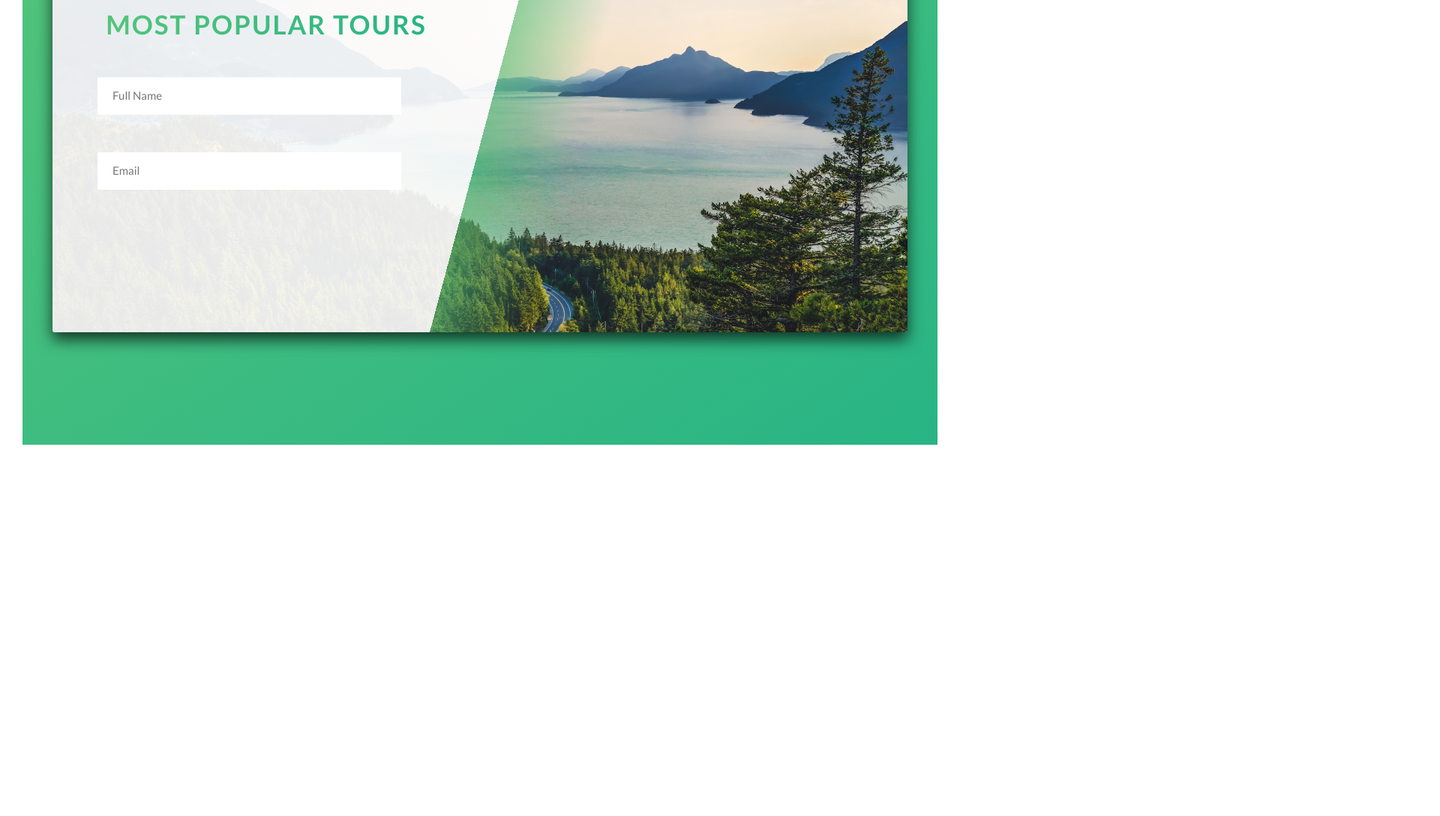
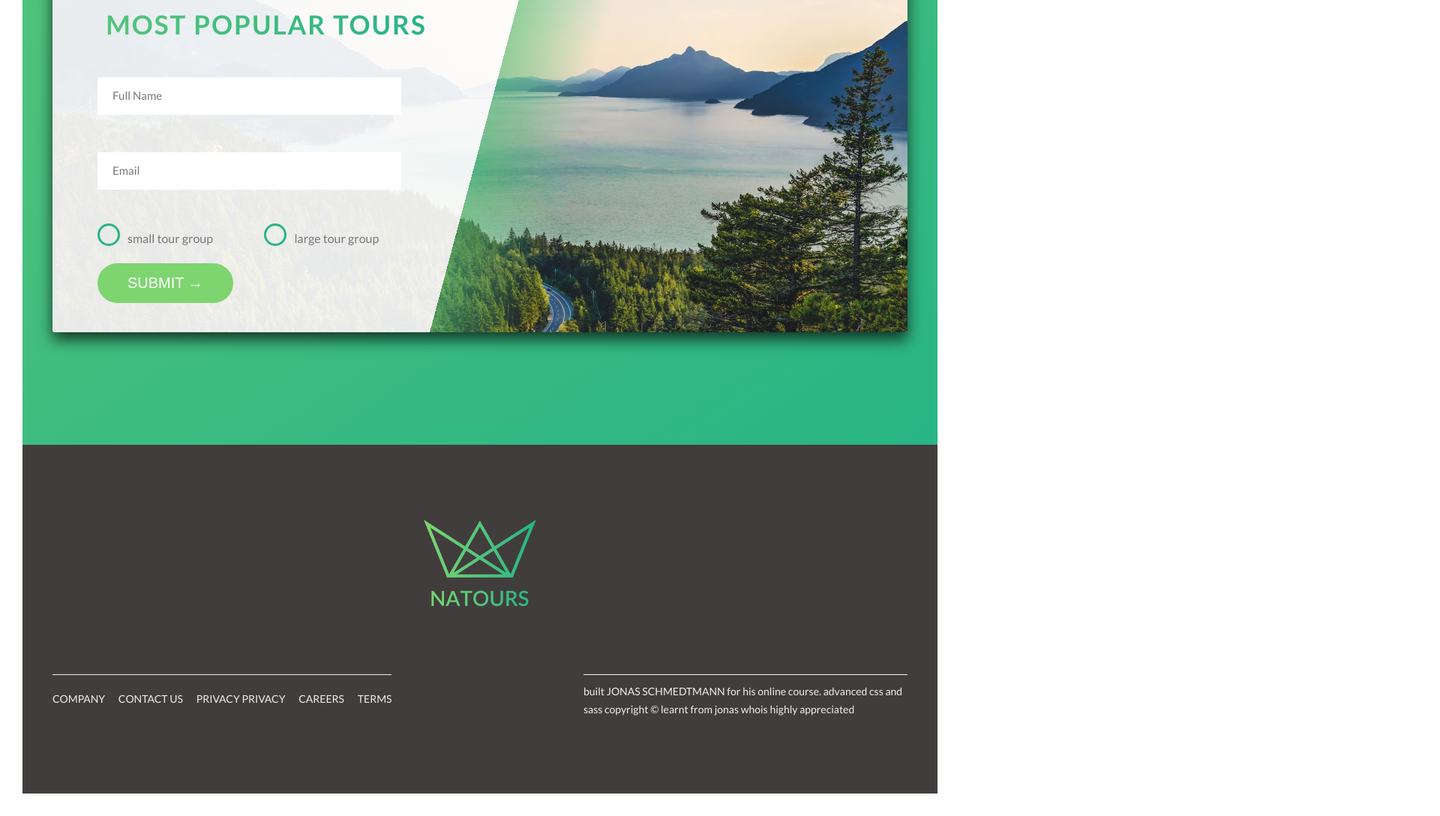
Before and after one commit to TEECOD3/Natours, a website: page index.html in a window 1280 px wide. Shown: the part 4622-5710 px from the top of the page at 75% size, 1920 px wide, since content can reach past the window. Before the commit the page ends 5245 px from the top, so only its background shows below. Drawn offline with Linux system fonts and the light colour scheme.

Commit message:
feat:addedthe footer section

```diff
--- a/index.html
+++ b/index.html
@@ -344,11 +344,86 @@
 
                   <label class="form__label" for="Email">Email</label>
                 </div>
+
+                <div class="form__group">
+                  <div class="form__radio-group">
+                    <input
+                      type="radio"
+                      class="form__radio-input"
+                      id="small"
+                      name="size"
+                    />
+                    <label for="small" class="form__radio-label">
+                      <span class="form__radio-button"></span>
+                      small tour group</label
+                    >
+                  </div>
+
+                  <div class="form__radio-group">
+                    <input
+                      type="radio"
+                      class="form__radio-input"
+                      id="large"
+                      name="size"
+                    />
+                    <label for="large" class="form__radio-label">
+                      <span class="form__radio-button"></span>
+                      large tour group</label
+                    >
+                  </div>
+                </div>
+                <div class="form__group">
+                  <button class="btn btn--green u-margin-bottom-small">
+                    submit &rarr;
+                  </button>
+                </div>
               </form>
             </div>
           </div>
         </div>
       </section>
+
+      <footer class="footer">
+        <div class="footer__logo-box">
+          <img
+            src="img/logo-green-2x.png"
+            alt="full footer logo"
+            class="footer__logo"
+          />
+        </div>
+
+        <div class="row">
+          <div class="col-1-of-2">
+            <div class="footer__navigation">
+              <ul class="footer__list">
+                <li class="footer__item">
+                  <a href="" class="footer__link">company</a>
+                </li>
+                <li class="footer__item">
+                  <a href="" class="footer__link">contact us</a>
+                </li>
+                <li class="footer__item">
+                  <a href="" class="footer__link">privacy privacy</a>
+                </li>
+                <li class="footer__item">
+                  <a href="" class="footer__link">careers</a>
+                </li>
+                <li class="footer__item">
+                  <a href="" class="footer__link">terms</a>
+                </li>
+              </ul>
+            </div>
+          </div>
+          <div class="col-1-of-2">
+            <p class="footer__copyright">
+              built
+              <a href="#" class="footer__link">jonas schmedtmann</a> for his
+              online course. advanced css and sass copyright &copy; learnt from
+              jonas whois highly appreciated
+            </p>
+          </div>
+        </div>
+      </footer>
     </div>
     <!--
    <section class="grid-test">
--- a/sass/base/_utility.scss
+++ b/sass/base/_utility.scss
@@ -1,19 +1,19 @@
 .u-center-text {
-  text-align: center;
+  text-align: center !important;
 }
 
 .u-margin-bottom-big {
-  margin-bottom: 8rem;
+  margin-bottom: 8rem !important;
 }
 
 .u-margin-bottom-medium {
-  margin-bottom: 4rem;
+  margin-bottom: 4rem !important;
 }
 
 .u-margin-bottom-small {
-  margin-bottom: 1.5rem;
+  margin-bottom: 1.5rem !important;
 }
 
 .u-margin-top-big {
-  margin-top: 8rem;
+  margin-top: 8rem !important;
 }
--- a/sass/components/_buttons.scss
+++ b/sass/components/_buttons.scss
@@ -1,4 +1,5 @@
 .btn {
+  &,
   &:link,
   &:visited {
     text-decoration: none;
@@ -9,6 +10,7 @@
     transition: all 1s;
     position: relative;
     font-size: 2rem;
+    border: none;
   }
   &--white {
     background-color: $color-white;
--- a/sass/components/_forms.scss
+++ b/sass/components/_forms.scss
@@ -33,11 +33,57 @@
     margin-top: 1rem;
     margin-left: 2rem;
     display: block;
-    transition: all 1s ease-in;
+    transition: all 0.5s ease-in;
   }
   &__input:placeholder-shown + &__label {
-    transform: translateX(-9rem) scale(9) rotate(180deg);
+    transform: translateX(-9rem);
     visibility: hidden;
     opacity: 0;
   }
+
+  &__radio-group {
+    display: inline-block;
+    width: 49%;
+  }
+
+  &__radio-label {
+    font-size: 1.6rem;
+    cursor: pointer;
+    position: relative;
+    padding-left: 4rem;
+  }
+
+  &__radio-input {
+    display: none;
+  }
+  &__radio-button {
+    height: 3rem;
+    width: 3rem;
+    border: 3px solid $color-primary-dark;
+    border-radius: 50%;
+    display: inline-block;
+    position: absolute;
+    left: 0;
+    top: -1rem;
+
+    &::after {
+      content: "";
+      position: absolute;
+      top: 50%;
+      left: 50%;
+      transform: translate(-50%, -50%);
+      background-color: $color-primary-dark;
+      border-radius: 50%;
+      height: 1.8rem;
+      width: 1.8rem;
+      opacity: 0;
+    }
+  }
+
+  .form__radio-input:checked + &__radio-label &__radio-button::after {
+    opacity: 1;
+  }
+  .form__radio-input:checked + &__radio-label &__radio-button {
+    box-shadow: 0 0 0.4rem 0.5rem rgba($color-primary, 0.5);
+  }
 }
--- /dev/null
+++ b/sass/layouts/_footer.scss
@@ -0,0 +1,57 @@
+.footer {
+  color: $color-grey-light-2;
+  background-color: rgb(66, 61, 61);
+  padding: 10rem 0;
+  font-size: 1.4rem;
+  &__logo-box {
+    text-align: center;
+    margin-bottom: 8rem;
+  }
+
+  &__logo {
+    width: 15rem;
+    height: auto;
+  }
+
+  &__navigation {
+    border-top: 1px solid $color-grey-light-2;
+    padding-top: 2rem;
+    display: inline-block;
+  }
+
+  &__list {
+    list-style: none;
+  }
+
+  &__item {
+    display: inline-block;
+    &:not(:last-child) {
+      margin-right: 1.5rem;
+    }
+  }
+
+  &__link {
+    &:link,
+    &:visited {
+      color: $color-grey-light-2;
+      text-decoration: none;
+      text-transform: uppercase;
+      display: inline-block;
+      transition: all 0.5s ease;
+    }
+
+    &:hover,
+    &:active {
+      color: $color-primary;
+      box-shadow: 0 1rem 2rem rgba($color-black, 0.4);
+      transform: rotate(5deg) scale(1);
+    }
+  }
+
+  &__copyright {
+    border-top: 1px solid $color-grey-light-1;
+    padding-top: 1rem;
+    width: 80%;
+    float: right;
+  }
+}
--- a/sass/main.scss
+++ b/sass/main.scss
@@ -14,6 +14,8 @@
 @import "components/bg-video";
 @import "components/story";
 @import "components/forms";
+
 @import "layouts/header";
 @import "layouts/grid";
 @import "pages/home";
+@import "layouts/footer";
```
Also changed, not shown: css/style.css.
